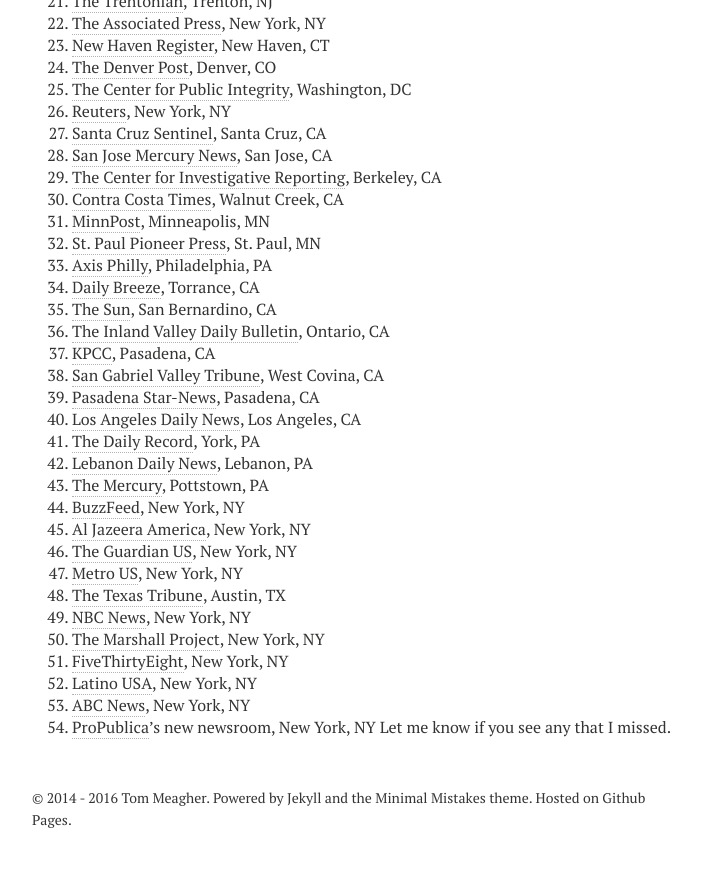
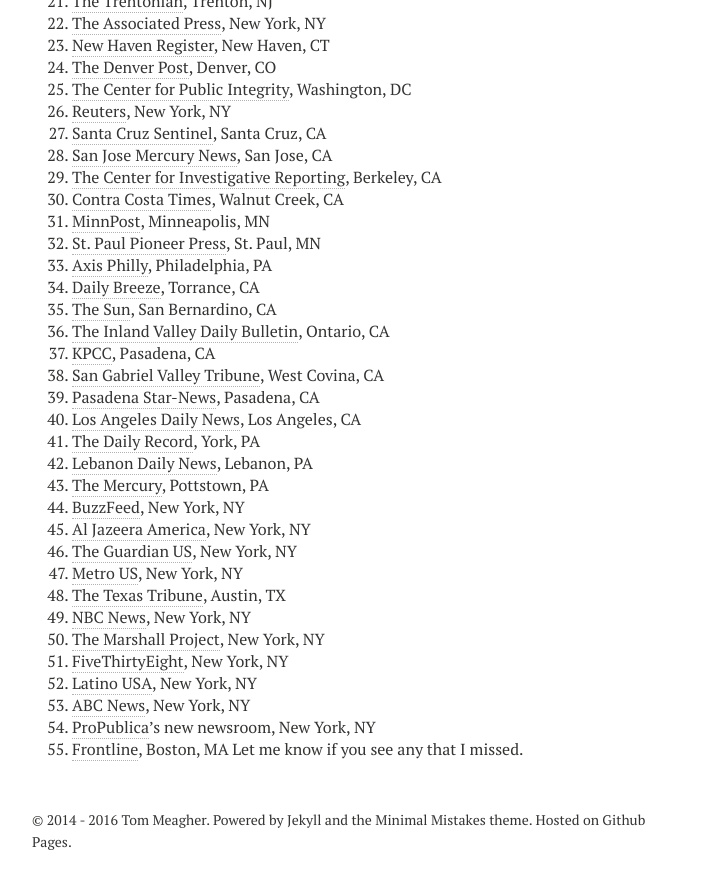
Before and after one commit to tommeagher/tommeagher.github.io, a Jekyll site: the page built from newsrooms.md, in a window 1280 px wide and 900 px high, scrolled down 996 px. Shown: the top 889 px of the window, without its empty margins (288-989 px from the left). Built offline with Jekyll 4.4.1, drawn with Linux system fonts in a browser that asks for light colours; nearby versions of some CDN libraries.

Commit message:
add frontline

```diff
--- a/newsrooms.md
+++ b/newsrooms.md
@@ -69,4 +69,5 @@
 52. [Latino USA](http://latinousa.org/), New York, NY
 53. [ABC News](http://abcnews.go.com/), New York, NY
 54. [ProPublica](https://www.propublica.org/)'s new newsroom, New York, NY
+55. [Frontline](http://www.pbs.org/wgbh/frontline/), Boston, MA
 Let me know if you see any that I missed.
```
Also changed, not shown: 2 other files.
